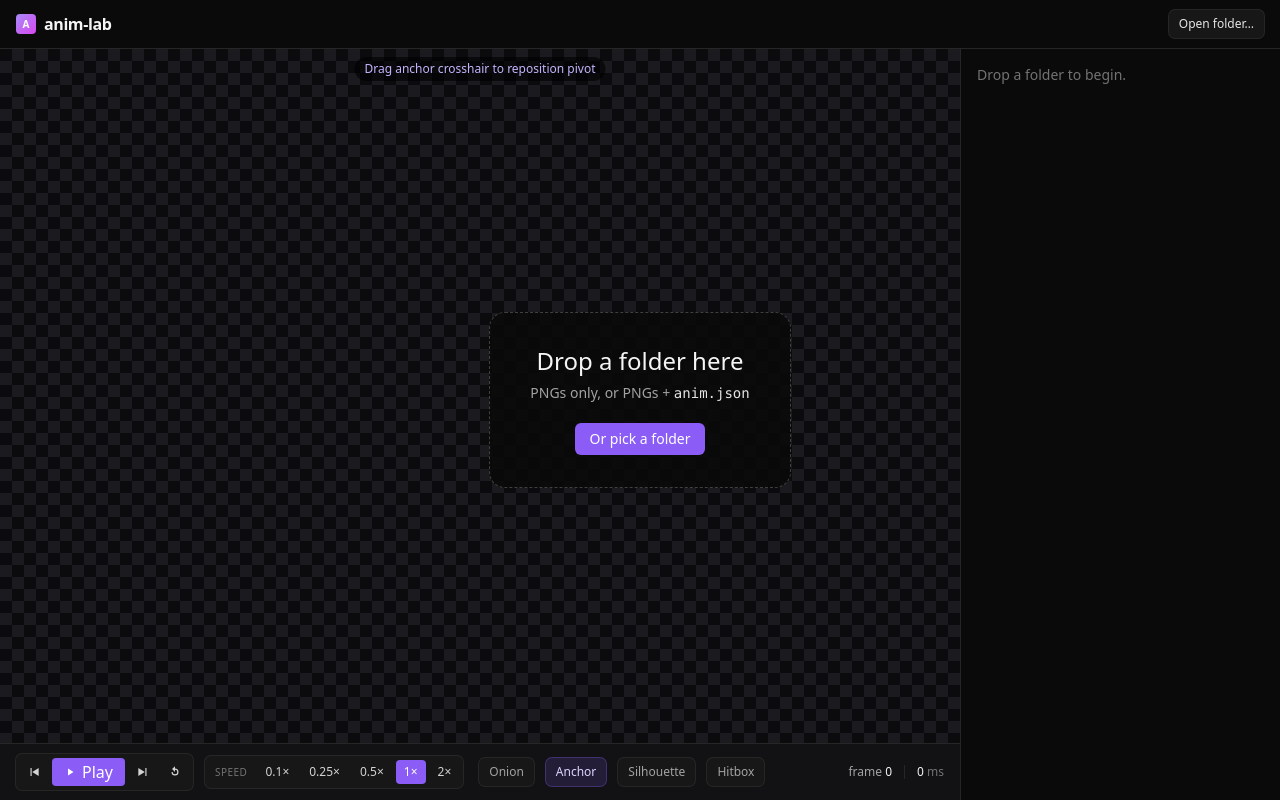
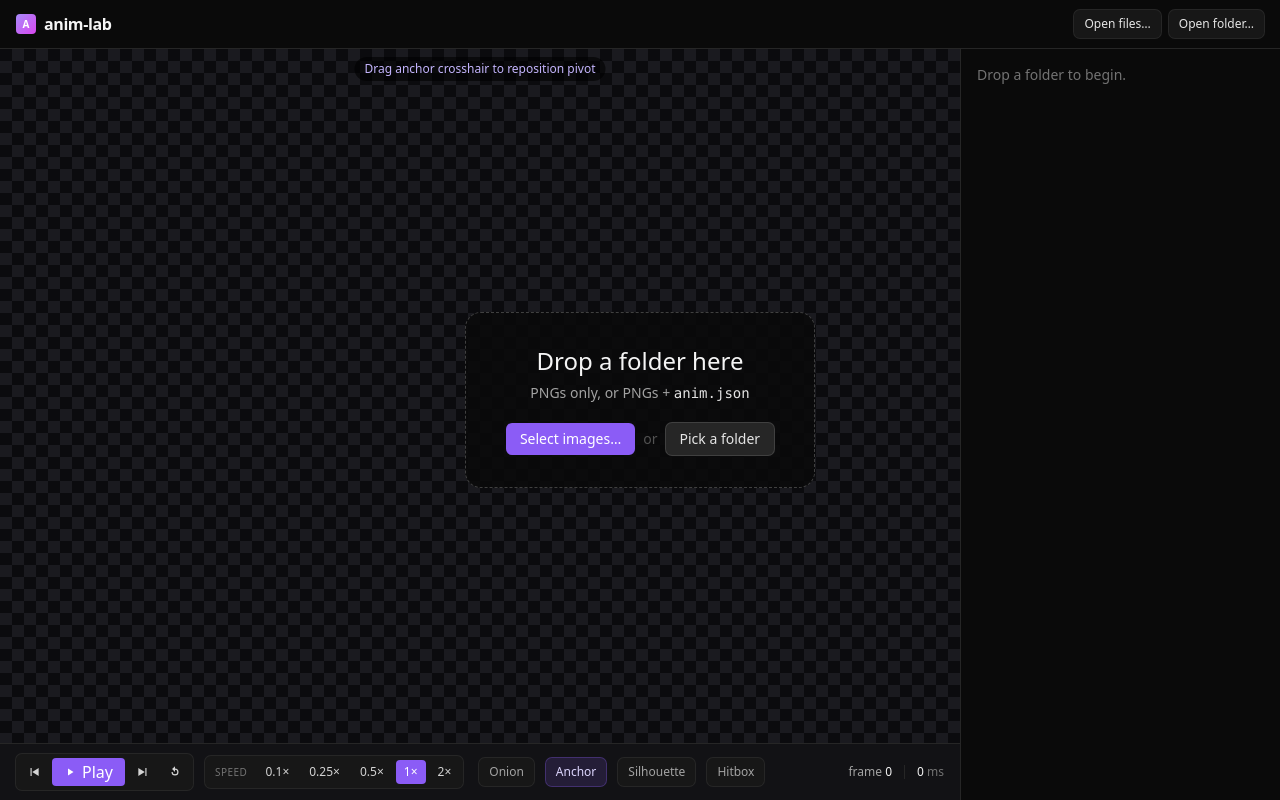
Before and after one commit to dtieshue/anim-lab, a React (Vite) app: page / in a window 1280 px wide. Built offline with nearby package versions, Linux system fonts and the light colour scheme.

Commit message:
Add Open files picker — select individual PNGs without a folder

```diff
--- a/src/App.tsx
+++ b/src/App.tsx
@@ -5,7 +5,7 @@ import Inspector from './Inspector';
 import TransportBar from './TransportBar';
 import FilmStrip from './FilmStrip';
 import { useStore } from './store';
-import { ensurePermission, lastFolderName, loadFromDirHandle, loadFromDrop, pickFolder, readStashedHandle } from './loader';
+import { ensurePermission, lastFolderName, loadFromDirHandle, loadFromDrop, loadFromFileList, pickFolder, readStashedHandle } from './loader';
 import { useKeyboardShortcuts } from './keyboard';
 
 export default function App() {
@@ -36,6 +36,19 @@ export default function App() {
     setError('');
     try { setLoaded(await pickFolder()); }
     catch (err: any) { if (err?.name !== 'AbortError') setError(err.message ?? String(err)); }
+  };
+
+  const handlePickFiles = () => {
+    setError('');
+    const input = document.createElement('input');
+    input.type = 'file';
+    input.multiple = true;
+    input.accept = '.png,.json';
+    input.onchange = async () => {
+      try { setLoaded(await loadFromFileList(Array.from(input.files ?? []))); }
+      catch (err: any) { setError(err.message ?? String(err)); }
+    };
+    input.click();
   };
 
   const handleReopen = async () => {
@@ -84,6 +97,9 @@ export default function App() {
               Reopen <span className="text-neutral-500">"{lastName}"</span>
             </button>
           )}
+          <button onClick={handlePickFiles} className="px-2.5 h-7 rounded-md bg-neutral-900 ring-1 ring-neutral-800 hover:ring-neutral-700 text-neutral-200 hover:text-white transition">
+            Open files…
+          </button>
           <button onClick={handlePick} className="px-2.5 h-7 rounded-md bg-neutral-900 ring-1 ring-neutral-800 hover:ring-neutral-700 text-neutral-200 hover:text-white transition">
             Open folder…
           </button>
@@ -118,9 +134,15 @@ export default function App() {
             <div className="text-sm text-neutral-400 mb-5">
               PNGs only, or PNGs + <code className="text-neutral-200">anim.json</code>
             </div>
-            <button onClick={handlePick} className="px-3.5 h-8 rounded-md bg-violet-500 hover:bg-violet-400 text-sm font-medium text-white transition-colors">
-              Or pick a folder
-            </button>
+            <div className="flex items-center gap-2 justify-center">
+              <button onClick={handlePickFiles} className="px-3.5 h-8 rounded-md bg-violet-500 hover:bg-violet-400 text-sm font-medium text-white transition-colors">
+                Select images…
+              </button>
+              <span className="text-neutral-600 text-sm">or</span>
+              <button onClick={handlePick} className="px-3.5 h-8 rounded-md bg-neutral-800 hover:bg-neutral-700 ring-1 ring-neutral-700 text-sm text-neutral-200 transition-colors">
+                Pick a folder
+              </button>
+            </div>
           </div>
         </div>
       )}
```
